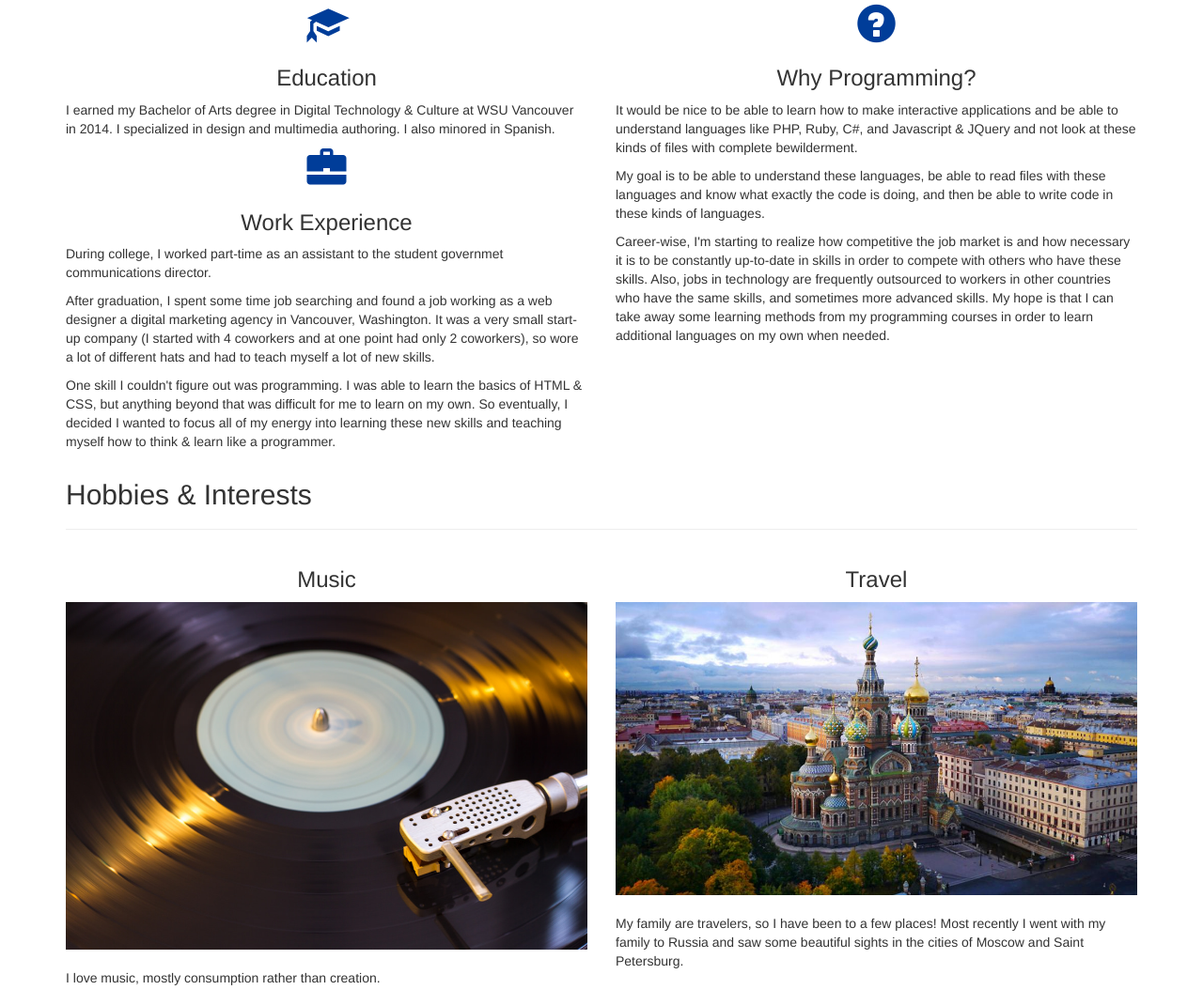
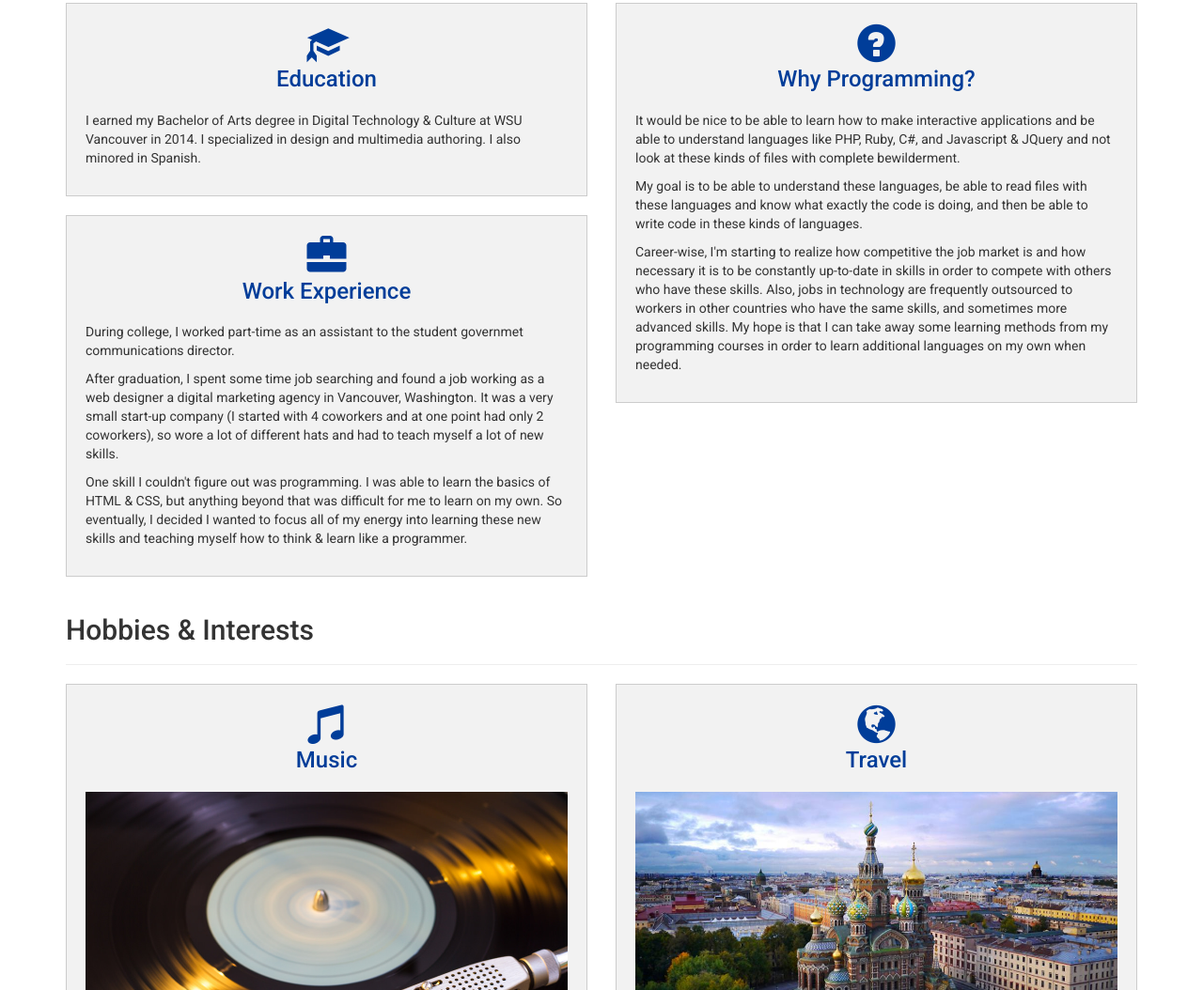
Before and after one commit to georgeolson92/portfolio, a plain HTML site: page index.html in a window 1280 px wide. Shown: the part 1088-2142 px from the top of the page at 94% size. Drawn offline with nearby package versions, Linux system fonts and the light colour scheme.

Commit message:
Add styles to separate content boxes in columns, co-ordinated colors to titles and icons, and custom Google font.

```diff
--- a/css/styles.css
+++ b/css/styles.css
@@ -1,6 +1,12 @@
 .jumbotron {
   background-color: #00b8e6;
   color: white;
+}
+
+
+
+body {
+  font-family: 'Roboto', sans-serif;
 }
 
 /* Projects */
@@ -34,3 +40,20 @@
 .img-hobbies {
   margin-bottom: 20px;
 }
+
+.col-box {
+  border:1px solid #cccccc;
+  padding: 20px;
+  margin-bottom: 20px;
+  background-color: #f2f2f2;
+}
+
+.col-box h2, .col-box h3 {
+  margin-top: 0px;
+  color: #003d99;
+  margin-bottom: 20px;
+}
+
+.col-box .glyphicon {
+  margin-bottom: 5px;
+}
--- a/index.html
+++ b/index.html
@@ -10,12 +10,13 @@
     <link href="css/bootstrap.min.css" rel="stylesheet">
     <!-- Custom styles -->
     <link href="css/styles.css" rel="stylesheet" type="text/css">
+    <link href='https://fonts.googleapis.com/css?family=Roboto:400,500,900,300,700,300italic,400italic' rel='stylesheet' type='text/css'>
 
   </head>
   <body>
     <div class="jumbotron">
       <div class="container">
-        <h1>George Olson</h1>
+        <h1>GEORGE OLSON</h1>
         <p class="lead">Check out my snazzy portfolio.</p>
       </div>
     </div>
@@ -130,7 +131,10 @@
         <div class="row">
           <div class="col-md-6">
             <div class="col-box">
-              <h3 class="text-center">Music</h3>
+              <div class="column-title">
+                <b class="glyphicon glyphicon-music"></b>
+                <h3 class="text-center">Music</h3>
+              </div>
               <img src="img/vinyl.jpg" class="img-responsive img-hobbies" alt="a record playing">
               <p>I love music, mostly consumption rather than creation.</p>
               <p>I enjoy going to concerts and seeing live music as much as I can. Usually local music and sometimes bigger shows.</p>
@@ -139,7 +143,10 @@
           </div>
           <div class="col-md-6">
             <div class="col-box">
-              <h3 class="text-center">Travel</h3>
+              <div class="column-title">
+                <b class="glyphicon glyphicon-globe"></b>
+                <h3 class="text-center">Travel</h3>
+              </div>
               <img src="img/russia.jpeg" class="img-responsive img-hobbies" alt="church in Saint Petersburg, Russia">
               <p>My family are travelers, so I have been to a few places! Most recently I went with my family to Russia and saw some beautiful sights in the cities of Moscow and Saint Petersburg.</p>
             </div>
```
